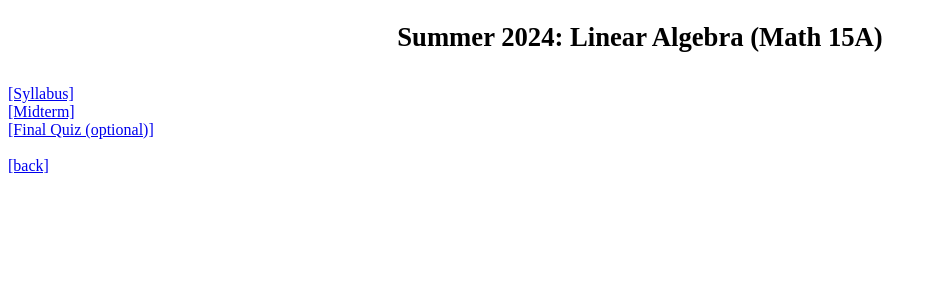
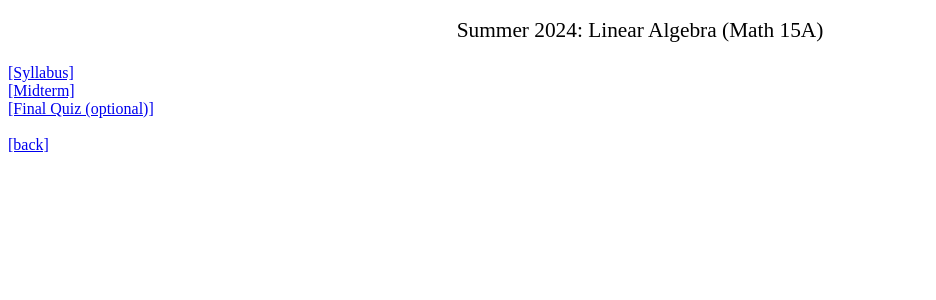
Before and after one commit to axhou/axhou.github.io, a Jekyll site: the page s2024la.html, which Jekyll copies as it is, in a window 1280 px wide. Shown: the top 300 px of the page, without its empty margins (0-936 px from the left). Built offline with Jekyll 4.4.1, drawn with Linux system fonts in a browser that asks for light colours.

Commit message:
Update s2024la.html

```diff
--- a/s2024la.html
+++ b/s2024la.html
@@ -10,10 +10,13 @@
       font-size: 16px;
     }
     h2 {
-      text-align: center;
-      font-size: 20pt;
-      margin-bottom: 1.2em;
-    }
+  text-align: center;
+  font-family: serif;
+  font-size: 16pt;
+  font-weight: normal;
+  margin-bottom: 1em;
+}
+
   </style>
 
   <!-- Google tag (gtag.js) -->
```
